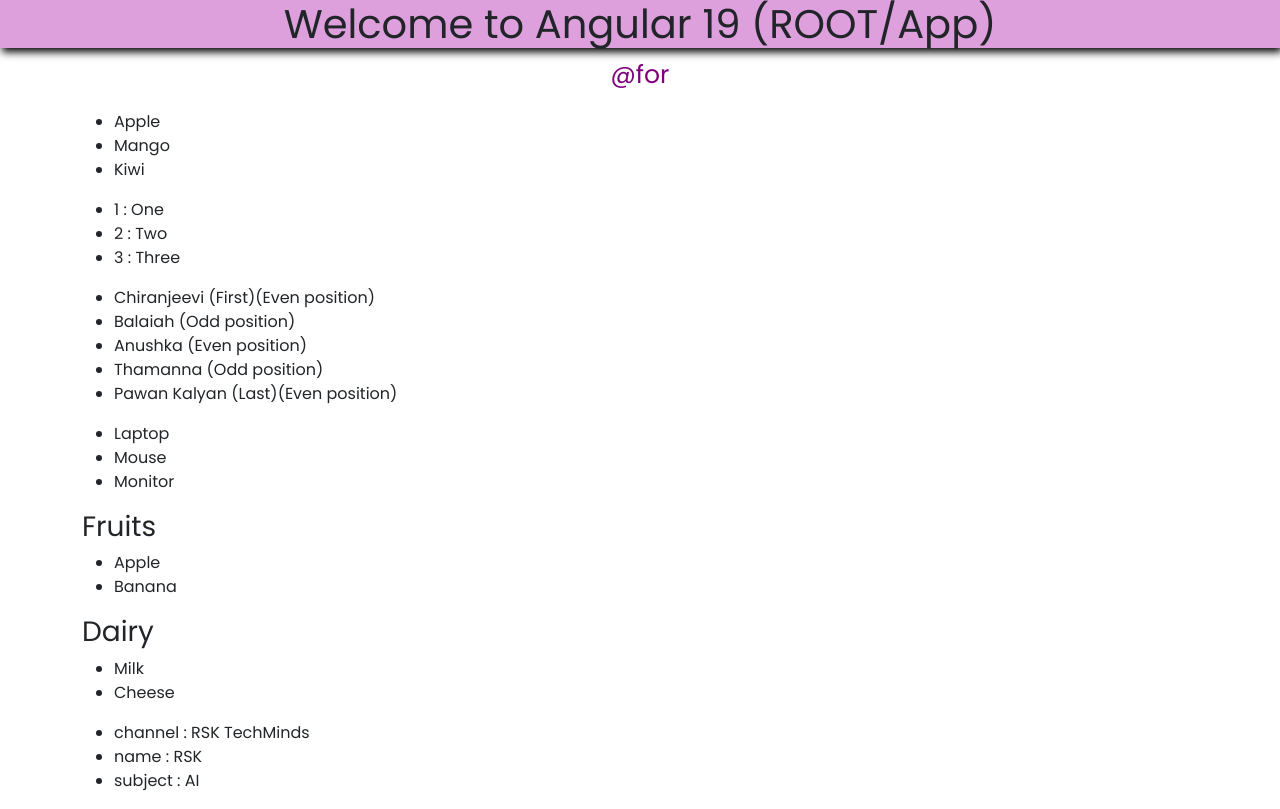
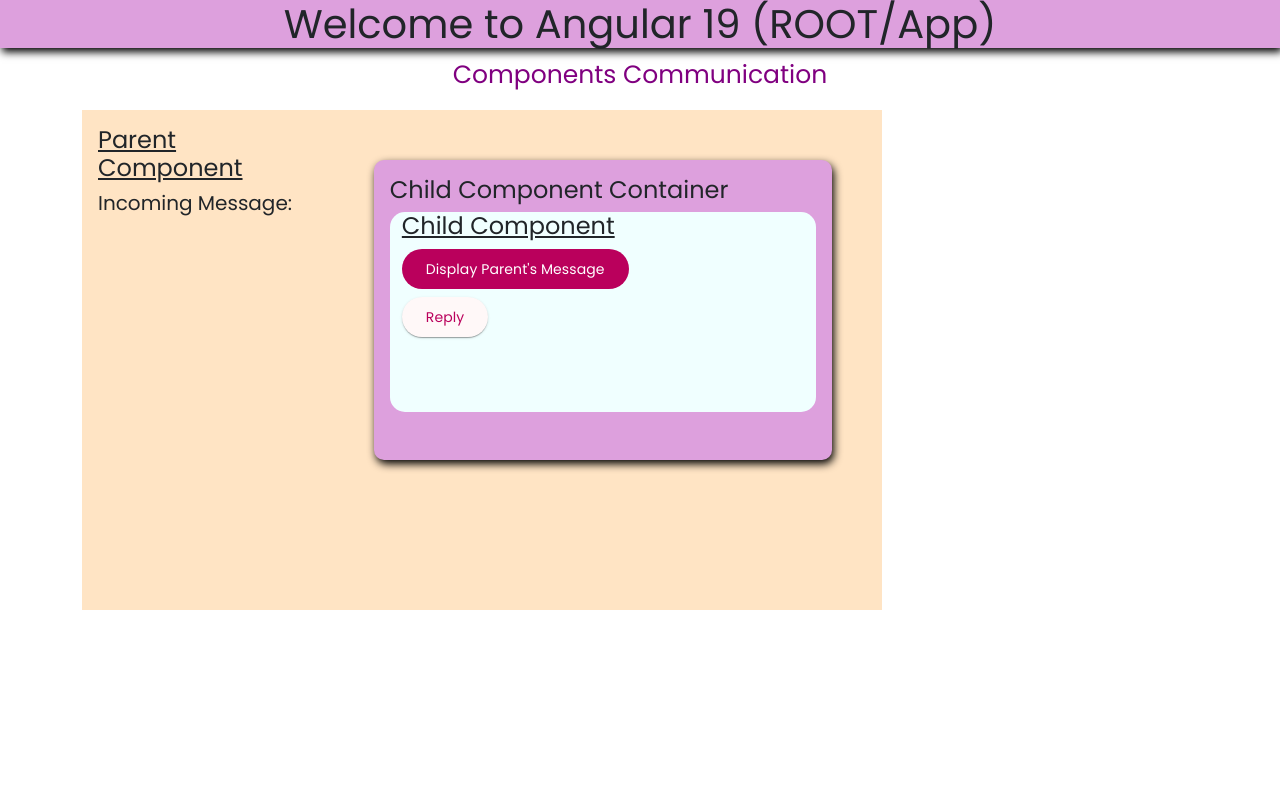
Before and after one commit to SatishKonduru/BATCH-34-v19, an Angular app: page / in a window 1280 px wide. Built offline with nearby package versions, Linux system fonts and the light colour scheme.

Commit message:
@Input and @Output

```diff
--- a/src/app/app.component.html
+++ b/src/app/app.component.html
@@ -12,4 +12,5 @@
 <!-- <app-two-way-data-binding></app-two-way-data-binding> -->
 <!-- <app-if></app-if> -->
 <!-- <app-switch></app-switch> -->
- <app-for></app-for>
+ <!-- <app-for></app-for> -->
+<app-sender></app-sender>
--- a/src/app/app.component.ts
+++ b/src/app/app.component.ts
@@ -11,10 +11,11 @@ import { TwoWayDataBindingComponent } from './components/two-way-data-binding/tw
 import { IfComponent } from './components/if/if.component';
 import { SwitchComponent } from './components/switch/switch.component';
 import { ForComponent } from './components/for/for.component';
+import { SenderComponent } from './components/sender/sender.component';
 
 @Component({
   selector: 'app-root',
-  imports: [RouterOutlet, ForComponent],
+  imports: [RouterOutlet, ForComponent, SenderComponent],
   templateUrl: './app.component.html',
   styleUrl: './app.component.css',
 })
--- /dev/null
+++ b/src/app/components/receiver/receiver.component.css
@@ -0,0 +1,5 @@
+.child {
+  background-color: azure;
+  border-radius: 15px;
+  height: 200px;
+}
--- /dev/null
+++ b/src/app/components/receiver/receiver.component.html
@@ -0,0 +1,8 @@
+<div class="container child">
+  <h4><u>Child Component</u></h4>
+  <button mat-flat-button (click)="showParentMsg()">
+    Display Parent's Message
+  </button>
+  <h5>{{ msg() }}</h5>
+  <button mat-raised-button (click)="onReply()">Reply</button>
+</div>
--- /dev/null
+++ b/src/app/components/receiver/receiver.component.ts
@@ -0,0 +1,30 @@
+import { CommonModule } from '@angular/common';
+import {
+  Component,
+  EventEmitter,
+  input,
+  Input,
+  Output,
+  signal,
+} from '@angular/core';
+import { MatButtonModule } from '@angular/material/button';
+@Component({
+  selector: 'app-receiver',
+  imports: [CommonModule, MatButtonModule],
+  templateUrl: './receiver.component.html',
+  styleUrl: './receiver.component.css',
+})
+export class ReceiverComponent {
+  // @Input() xyz: any;
+  xyz = input<string>();
+
+  @Output() childReply = new EventEmitter();
+  msg = signal<string>('');
+  private replySignal = signal('This is the Reply Mesg');
+  onReply() {
+    this.childReply.emit(this.replySignal());
+  }
+  showParentMsg() {
+    this.msg.set(this.xyz());
+  }
+}
--- /dev/null
+++ b/src/app/components/sender/sender.component.css
@@ -0,0 +1,15 @@
+.parent {
+  width: 800px;
+  height: 500px;
+  background-color: bisque;
+  display: flex;
+  justify-content: space-between;
+}
+.child {
+  width: 500px;
+  height: 300px;
+  background-color: plum;
+  margin: 50px;
+  border-radius: 10px;
+  box-shadow: 2px 4px 8px #000;
+}
--- /dev/null
+++ b/src/app/components/sender/sender.component.html
@@ -0,0 +1,21 @@
+<div style="display: flex; justify-content: center">
+  <p style="font-size: 25px; color: purple">Components Communication</p>
+</div>
+<div class="container">
+  <div class="parent">
+    <div class="p-3">
+      <h4><u>Parent Component</u></h4>
+      <h5>Incoming Message:</h5>
+      <h4>{{ incomingMsg() }}</h4>
+    </div>
+    <div class="child">
+      <div class="p-3">
+        <h4>Child Component Container</h4>
+        <app-receiver
+          (childReply)="updateIncomingMessage($event)"
+          [xyz]="message"
+        ></app-receiver>
+      </div>
+    </div>
+  </div>
+</div>
--- /dev/null
+++ b/src/app/components/sender/sender.component.ts
@@ -0,0 +1,18 @@
+import { CommonModule } from '@angular/common';
+import { Component, signal } from '@angular/core';
+import { ReceiverComponent } from '../receiver/receiver.component';
+
+@Component({
+  selector: 'app-sender',
+  imports: [CommonModule, ReceiverComponent],
+  templateUrl: './sender.component.html',
+  styleUrl: './sender.component.css',
+})
+export class SenderComponent {
+  message = 'This Message is from Parent Component';
+  cMsg = '';
+  incomingMsg = signal<string>('');
+  updateIncomingMessage(msg: string) {
+    this.incomingMsg.set(msg);
+  }
+}
```
